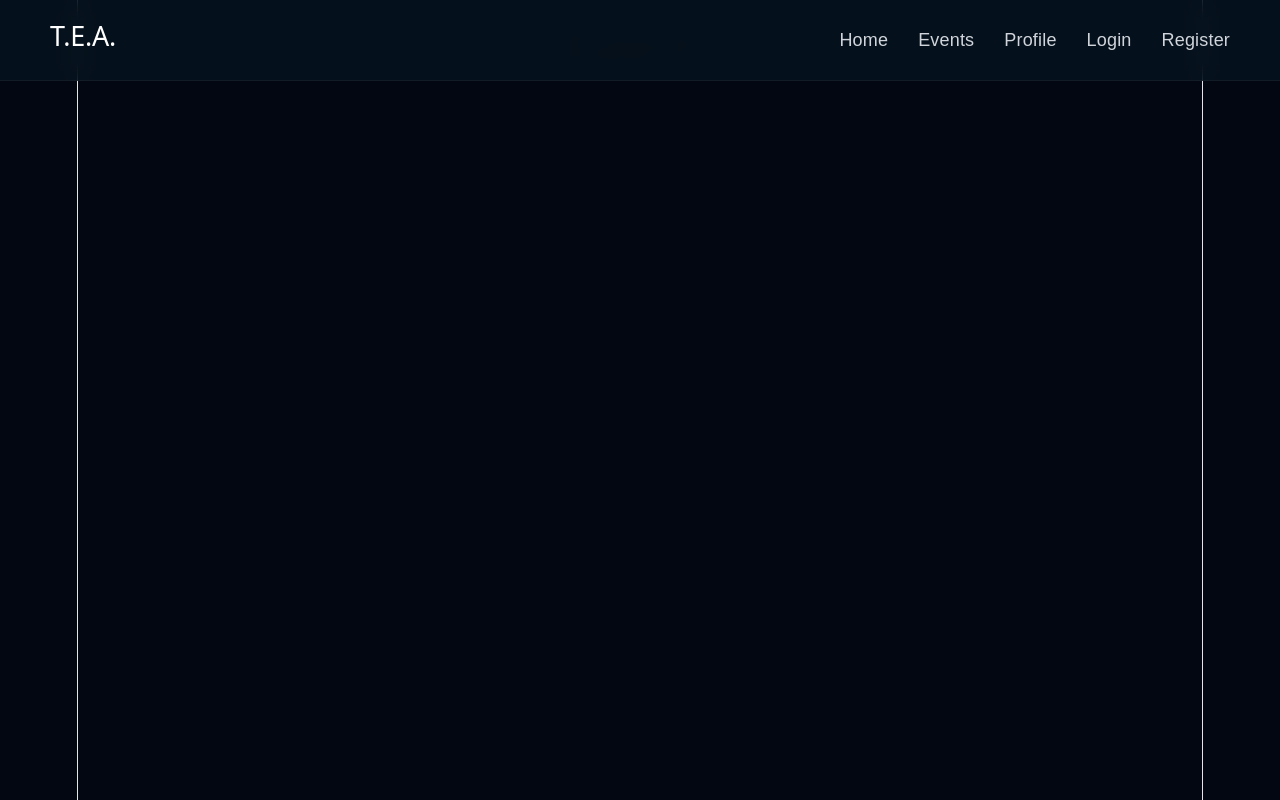
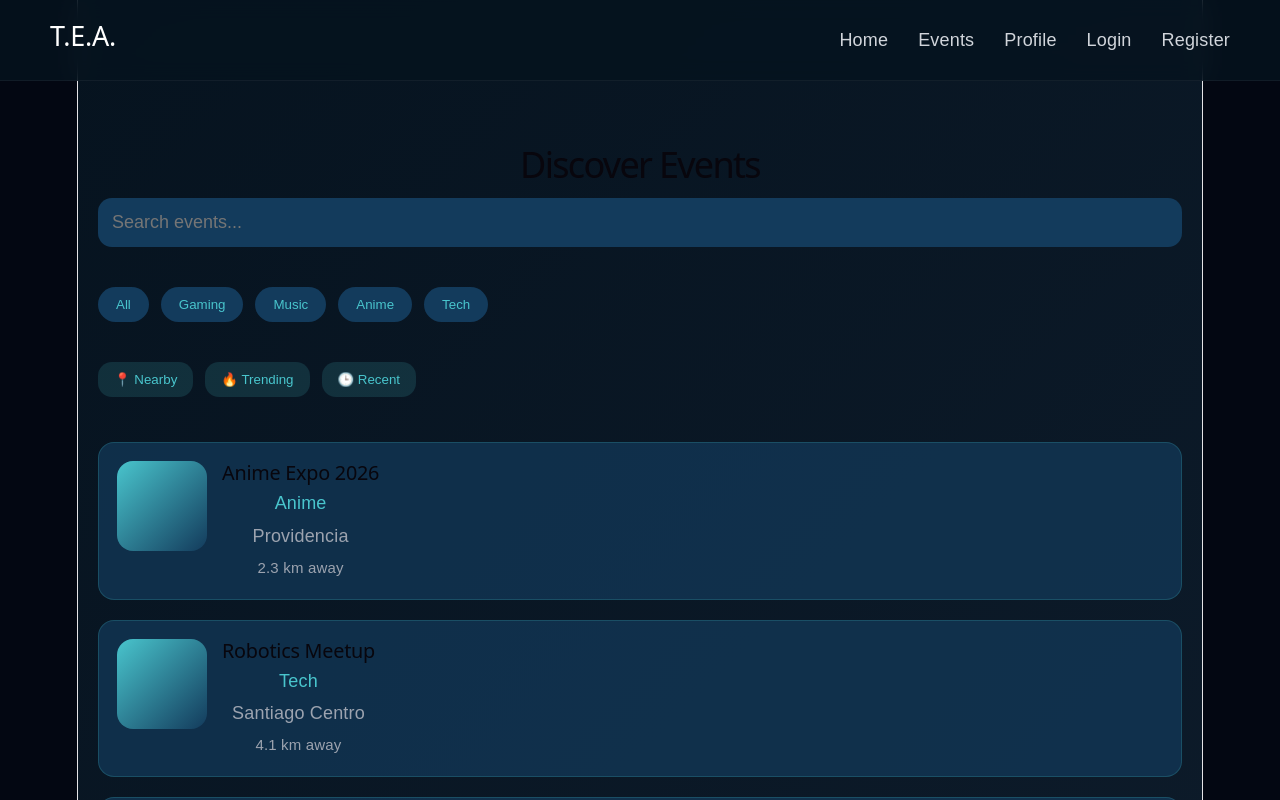
Before and after one commit to kukititi/temporal-event-app, a React app in the folder frontend/: page /events in a window 1280 px wide. Shown: the top 800 px of the page. Built offline with nearby package versions, Linux system fonts and the light colour scheme; the HTML template or start-up script is replaced by a standard one.

Commit message:
Mejora de Events, Profile y css respectivos

```diff
--- a/frontend/src/pages/Events.jsx
+++ b/frontend/src/pages/Events.jsx
@@ -1,4 +1,78 @@
+import "../styles/events.css";
+
 function Events() {
-  return <h1>Events</h1>;
+  const events = [
+    {
+      title: "Anime Expo 2026",
+      category: "Anime",
+      location: "Providencia",
+      distance: "2.3 km away",
+    },
+
+    {
+      title: "Robotics Meetup",
+      category: "Tech",
+      location: "Santiago Centro",
+      distance: "4.1 km away",
+    },
+
+    {
+      title: "League Tournament",
+      category: "Gaming",
+      location: "Las Condes",
+      distance: "6.5 km away",
+    },
+  ];
+
+  const filters = ["All", "Gaming", "Music", "Anime", "Tech"];
+
+  return (
+    <div className="events-container">
+      <div className="events-header">
+        <h1>Discover Events</h1>
+
+        <input
+          type="text"
+          placeholder="Search events..."
+          className="search-bar"
+        />
+      </div>
+
+      <div className="filters-container">
+        {filters.map((filter, index) => (
+          <button key={index} className="filter-button">
+            {filter}
+          </button>
+        ))}
+      </div>
+
+      <div className="sort-container">
+        <button className="sort-button">📍 Nearby</button>
+
+        <button className="sort-button">🔥 Trending</button>
+
+        <button className="sort-button">🕒 Recent</button>
+      </div>
+
+      <div className="events-list">
+        {events.map((event, index) => (
+          <div key={index} className="event-card">
+            <div className="event-image"></div>
+
+            <div className="event-info">
+              <h2>{event.title}</h2>
+
+              <p>{event.category}</p>
+
+              <span>{event.location}</span>
+
+              <small>{event.distance}</small>
+            </div>
+          </div>
+        ))}
+      </div>
+    </div>
+  );
 }
+
 export default Events;
--- a/frontend/src/pages/Profile.jsx
+++ b/frontend/src/pages/Profile.jsx
@@ -1,4 +1,57 @@
+import "../styles/profile.css";
+
 function Profile() {
-  return <h1>Profile Page</h1>;
+  const interests = ["Gaming", "Music", "Tech", "Anime", "Robotics", "Movies"];
+
+  const attendedEvents = [
+    "League of Legends Tournament",
+    "Anime Expo 2026",
+    "Robotics Meetup",
+  ];
+
+  return (
+    <div className="profile-container">
+      <div className="profile-header">
+        <img
+          src="https://cdn-icons-png.flaticon.com/512/847/847969.png"
+          alt="Profile"
+          className="profile-image"
+        />
+
+        <h2>@BenjaTea</h2>
+
+        <h3>Benjamin Manriquez</h3>
+
+        <p>benja@email.com</p>
+
+        <span>📍 Santiago, Chile</span>
+      </div>
+
+      <div className="profile-interests">
+        <h2>Interests</h2>
+
+        <div className="interests-container">
+          {interests.map((interest, index) => (
+            <div key={index} className="interest-tag">
+              {interest}
+            </div>
+          ))}
+        </div>
+      </div>
+
+      <div className="profile-events">
+        <h2>Events Attended</h2>
+
+        <div className="events-container">
+          {attendedEvents.map((event, index) => (
+            <div key={index} className="event-card">
+              {event}
+            </div>
+          ))}
+        </div>
+      </div>
+    </div>
+  );
 }
+
 export default Profile;
--- /dev/null
+++ b/frontend/src/styles/events.css
@@ -0,0 +1,144 @@
+.events-container {
+  min-height: 100vh;
+
+  padding-top: 120px;
+  padding-left: 20px;
+  padding-right: 20px;
+  padding-bottom: 40px;
+
+  background: linear-gradient(135deg, #06131f, #0d1b2a);
+
+  color: white;
+}
+
+.events-header h1 {
+  margin-bottom: 20px;
+
+  font-size: 2rem;
+}
+
+.search-bar {
+  width: 100%;
+
+  padding: 14px;
+
+  border: none;
+  border-radius: 14px;
+
+  background-color: #133b5c;
+
+  color: white;
+
+  font-size: 1rem;
+}
+
+.filters-container {
+  display: flex;
+
+  gap: 12px;
+
+  overflow-x: auto;
+
+  margin-top: 25px;
+  margin-bottom: 25px;
+}
+
+.filter-button {
+  padding: 10px 18px;
+
+  border: none;
+  border-radius: 20px;
+
+  background-color: #133b5c;
+
+  color: #49c5cd;
+
+  white-space: nowrap;
+
+  cursor: pointer;
+}
+
+.sort-container {
+  display: flex;
+
+  gap: 12px;
+
+  margin-bottom: 30px;
+}
+
+.sort-button {
+  padding: 10px 16px;
+
+  border: none;
+  border-radius: 14px;
+
+  background-color: rgba(73, 197, 205, 0.15);
+
+  color: #49c5cd;
+
+  cursor: pointer;
+}
+
+.events-list {
+  display: flex;
+  flex-direction: column;
+
+  gap: 20px;
+}
+
+.event-card {
+  display: flex;
+
+  gap: 15px;
+
+  padding: 15px;
+
+  border-radius: 18px;
+
+  background-color: rgba(19, 59, 92, 0.7);
+
+  border: 1px solid rgba(73, 197, 205, 0.2);
+
+  transition: 0.3s;
+}
+
+.event-card:hover {
+  transform: translateY(-3px);
+
+  border-color: #49c5cd;
+}
+
+.event-image {
+  width: 90px;
+  height: 90px;
+
+  border-radius: 16px;
+
+  background: linear-gradient(135deg, #49c5cd, #133b5c);
+}
+
+.event-info {
+  display: flex;
+  flex-direction: column;
+
+  justify-content: center;
+
+  gap: 6px;
+}
+
+.event-info h2 {
+  margin: 0;
+
+  font-size: 1.1rem;
+}
+
+.event-info p {
+  margin: 0;
+
+  color: #49c5cd;
+}
+
+.event-info span,
+.event-info small {
+  color: #9ca3af;
+}
--- /dev/null
+++ b/frontend/src/styles/profile.css
@@ -0,0 +1,117 @@
+.profile-container {
+  min-height: 100vh;
+
+  padding-top: 120px;
+  padding-bottom: 50px;
+
+  display: flex;
+  flex-direction: column;
+  align-items: center;
+
+  background: linear-gradient(135deg, #06131f, #0d1b2a);
+
+  color: white;
+}
+
+.profile-header {
+  display: flex;
+  flex-direction: column;
+  align-items: center;
+
+  gap: 10px;
+
+  margin-bottom: 40px;
+}
+
+.profile-image {
+  width: 140px;
+  height: 140px;
+
+  border-radius: 50%;
+
+  border: 4px solid #49c5cd;
+
+  object-fit: cover;
+
+  box-shadow: 0 0 25px rgba(73, 197, 205, 0.4);
+}
+
+.profile-header h2 {
+  margin: 0;
+
+  font-size: 2rem;
+
+  color: #49c5cd;
+}
+
+.profile-header h3 {
+  margin: 0;
+
+  font-size: 1.2rem;
+
+  color: #d1d5db;
+}
+
+.profile-header p,
+.profile-header span {
+  margin: 0;
+
+  color: #9ca3af;
+}
+
+.profile-interests,
+.profile-events {
+  width: 90%;
+  max-width: 600px;
+
+  margin-bottom: 40px;
+}
+
+.profile-interests h2,
+.profile-events h2 {
+  margin-bottom: 20px;
+}
+
+.interests-container {
+  display: flex;
+  flex-wrap: wrap;
+
+  gap: 15px;
+}
+
+.interest-tag {
+  padding: 10px 18px;
+
+  border-radius: 20px;
+
+  background-color: #133b5c;
+
+  color: #49c5cd;
+
+  font-weight: bold;
+}
+
+.events-container {
+  display: flex;
+  flex-direction: column;
+
+  gap: 15px;
+}
+
+.event-card {
+  padding: 18px;
+
+  border-radius: 16px;
+
+  background-color: rgba(19, 59, 92, 0.7);
+
+  border: 1px solid rgba(73, 197, 205, 0.2);
+
+  transition: 0.3s;
+}
+
+.event-card:hover {
+  transform: translateY(-3px);
+
+  border-color: #49c5cd;
+}
```
